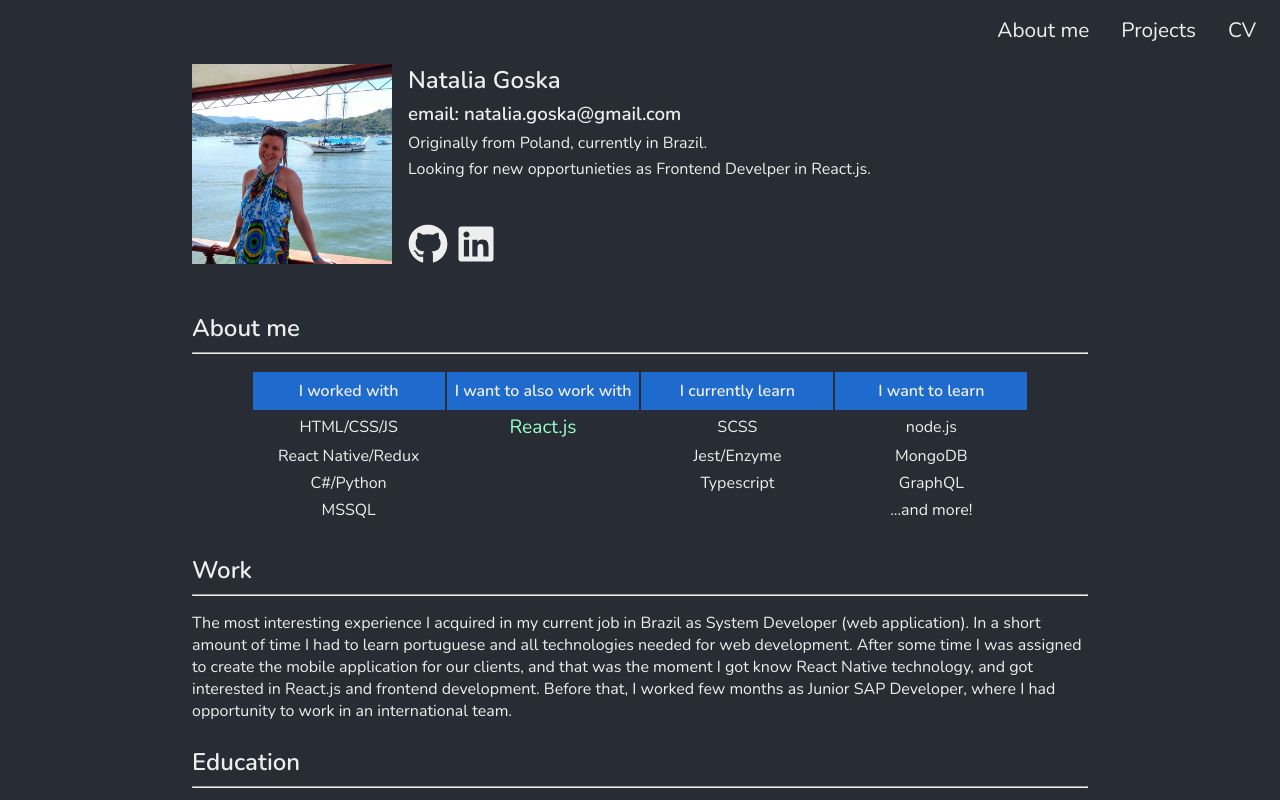
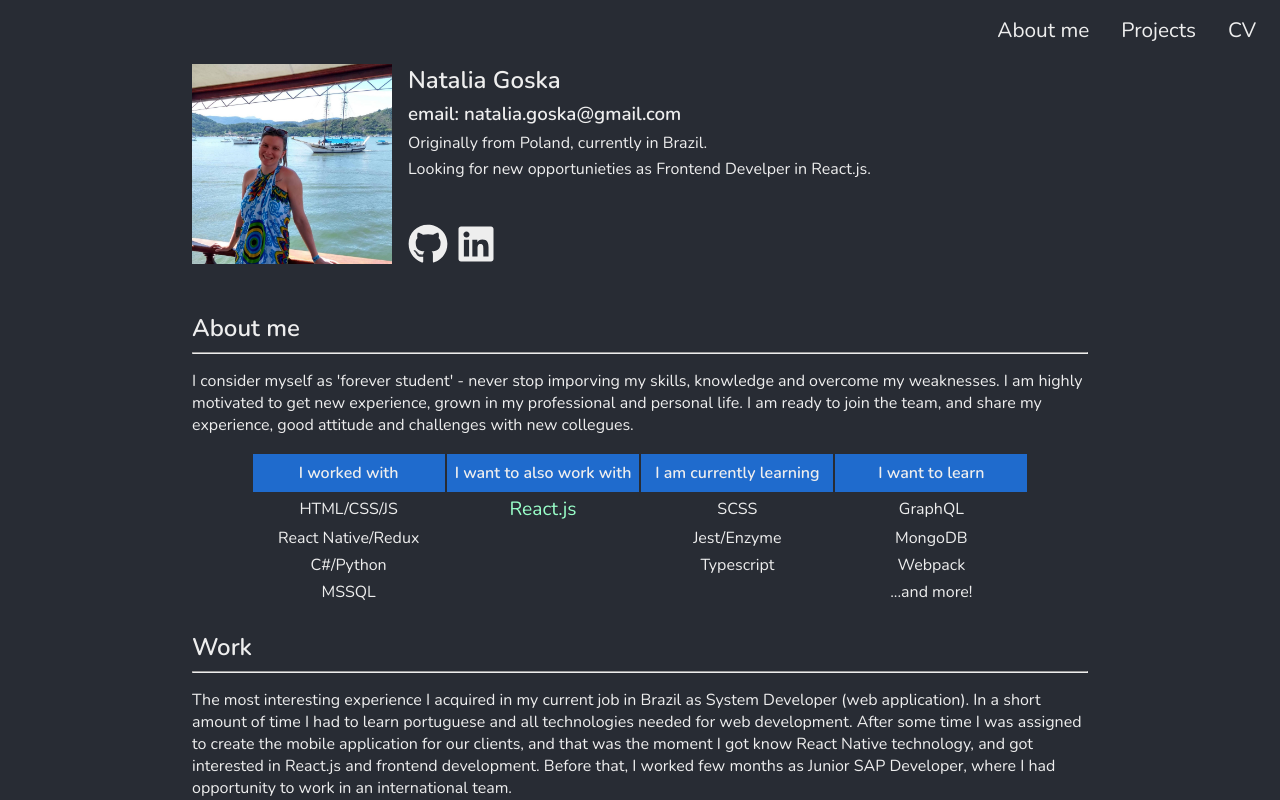
Before and after one commit to goskan93/portfolio_v1, a React (Create React App) app: page / in a window 1280 px wide. Shown: the top 800 px of the page. Built offline with nearby package versions, Linux system fonts and the light colour scheme.

Commit message:
add about section

```diff
--- a/src/components/SkillTable/SkillTable.js
+++ b/src/components/SkillTable/SkillTable.js
@@ -8,7 +8,7 @@ const SkillTable = () => {
           <tr>
             <th>I worked with</th>
             <th>I want to also work with</th>
-            <th>I currently learn</th>
+            <th>I am currently learning</th>
             <th>I want to learn</th>
           </tr>
         </thead>
@@ -19,7 +19,7 @@ const SkillTable = () => {
               <span>React.js</span>
             </td>
             <td>SCSS</td>
-            <td>node.js</td>
+            <td>GraphQL</td>
           </tr>
           <tr>
             <td>React Native/Redux</td>
@@ -31,17 +31,13 @@ const SkillTable = () => {
             <td>C#/Python</td>
             <td></td>
             <td>Typescript</td>
-            <td>GraphQL</td>
+            <td>Webpack</td>
           </tr>
           <tr>
             <td>MSSQL</td>
             <td></td>
             <td></td>
             <td>...and more!</td>
-          </tr>
-
-          <tr>
-            <td></td>
           </tr>
         </tbody>
       </table>
--- a/src/containers/About/About.js
+++ b/src/containers/About/About.js
@@ -5,7 +5,11 @@ const About = () => {
   return (
     <article>
       <Info title="About me">
-        <p></p>
+        <p>
+          I consider myself as 'forever student' - never stop imporving my skills, knowledge and overcome my weaknesses. I am highly
+          motivated to get new experience, grown in my professional and personal life. I am ready to join the team, and share my experience,
+          good attitude and challenges with new collegues.
+        </p>
         <SkillTable />
       </Info>
       <Info title="Work">
```
